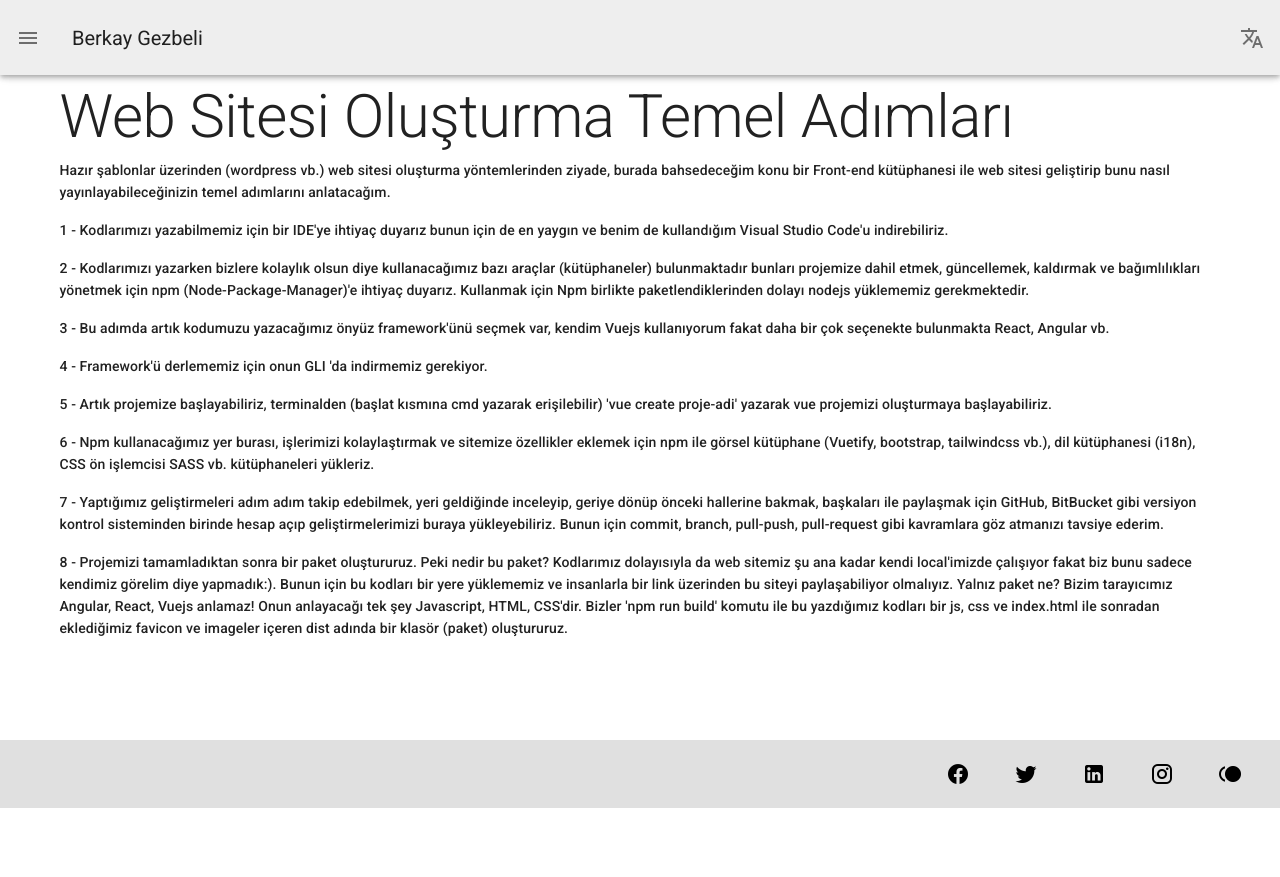
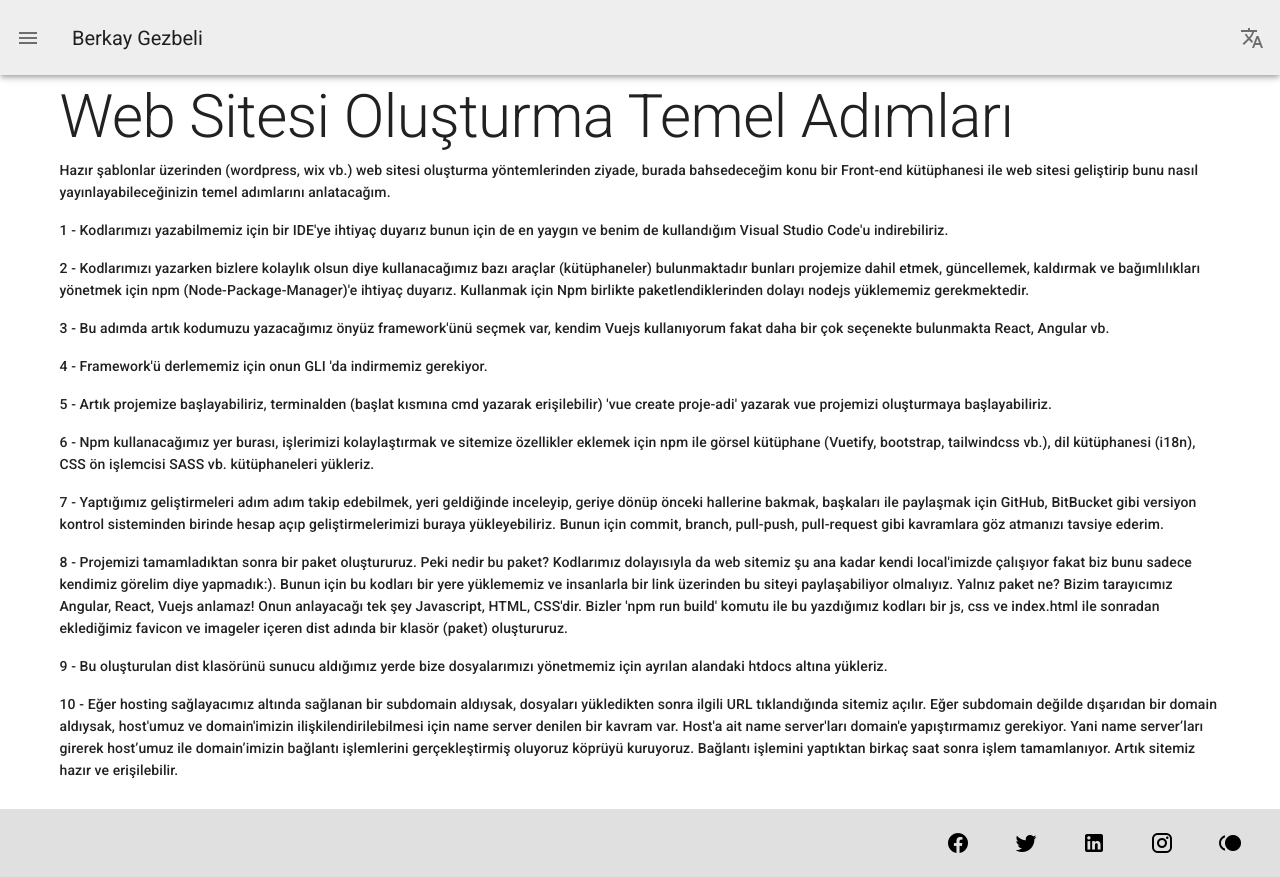
Before and after one commit to BerkayGezbeli/personal-blog, a Vue app: page /#/websitePage in a window 1280 px wide. Before the commit the page ends 808 px from the top, so only its background shows below. Built offline with nearby package versions, Linux system fonts and the light colour scheme.

Commit message:
finished websitePage

```diff
--- a/src/App.vue
+++ b/src/App.vue
@@ -143,7 +143,7 @@ export default {
   methods: {
     changeLanguage(lang){
       this.selectedLanguage = lang
-      this.$root.$i18n.locale = lang
+      this.$i18n.locale = lang
     }
   }
 };
--- a/src/components/websitePage.vue
+++ b/src/components/websitePage.vue
@@ -11,6 +11,8 @@
         <p class="text-subtitle-2">6 - {{ $t('website.sixth_content') }}</p>
         <p class="text-subtitle-2">7 - {{ $t('website.seventh_content') }}</p>
         <p class="text-subtitle-2">8 - {{ $t('website.eighth_content') }}</p>
+        <p class="text-subtitle-2">9 - {{ $t('website.nineth_content') }}</p>
+        <p class="text-subtitle-2">10 - {{ $t('website.tenth_content') }}</p>
     </div>
   </v-container>
 </template>
--- a/src/locales/en.json
+++ b/src/locales/en.json
@@ -17,6 +17,17 @@
         "content": "My name is Berkay Gezbeli, to give information about myself and share somethings about my life, I have created this blog. You can get information what you wonder about me."
     },
     "website": {
-        "header": "Website Creation Basic Steps"
+        "header": "Website Creation Basic Steps",
+        "main_content": "Rather than the methods of creating a website through ready-made templates (wordpress, wix, etc.), I will explain the basic steps of how you can develop and publish a website with a Front-end library.",
+        "first_content": "We need IDE (Integrated Development Environment) to code for that we can install Visual Studio Code which is most common IDE also I use it.",
+        "second_content": "When we are coding there are some tools (frameworks, packages) which makes our job easier. To install, update, remove and managing the dependencies for this packages we need the 'npm' (Node-Package-Manager). To use npm need to install nodejs cause they are packaged together.",
+        "third_content": "At this stage we must choose what front-end framework we will use. I use vuejs but there are lots of choise for instance Angular, React, JQuery etc.",
+        "fourth_content": "To compile framework's code we need thats CLI",
+        "fifth_content": "Now we are ready to start our project, from terminal (can be reached with wrting cmd to search bar) with writing 'vue create project-name' we can start to create our vue project.",
+        "sixth_content": "This is where we will use npm, with npm to make our work easier and add features to our site we add (Vuetify, bootstrap, tailwindcss etc.), internationalization framework (i18n), CSS preprocessor SASS vb. ",
+        "seventh_content": "To can follow what we've done step by step, sometimes to examine, going back and looking at previous versions, to share with others we can sign up one of the version control system like GitHub, BitBucket, we can upload our developments there. For this I recommend you to take a look at concepts such as commit, branch, pull-push, pull-request.",
+        "eighth_content": "After we completed our project we create a package. So what is this package? Our codes therefore our site is working on locale but we have not done this to see this for just ourselves :). Because of this we need to upload our codes to somewhere and site can be shared with people via link. But still what is this package? Our browser do not understand Angular, React, Vuejs! There is one thing that it can understand HTML, CSS, Javascript . With the 'npm run build' command, we create a folder (package) named dist that contains the codes we wrote, a js, css and index.html, and the favicon and images we added later.",
+        "nineth_content": "We upload this created dist folder under htdocs in the area reserved for us to manage our files, where we get the server.",
+        "tenth_content": "If we have a subdomain provided under our hosting provider, after uploading the files, clicking the relevant URL will open our site. If we bought an external domain, not a subdomain, there is a concept called a name server so that our host and domain can be associated. We need to paste the name servers of the host into the domain. In other words, by entering the name servers, we perform the connection operations of our host and domain, and we build the bridge. A few hours after making the connection process, the process is completed. Our site is now ready and accessible."
     }
 }
--- a/src/locales/tr.json
+++ b/src/locales/tr.json
@@ -19,7 +19,7 @@
     },
     "website": {
         "header": "Web Sitesi Oluşturma Temel Adımları",
-        "main_content": "Hazır şablonlar üzerinden (wordpress vb.) web sitesi oluşturma yöntemlerinden ziyade, burada bahsedeceğim konu bir Front-end kütüphanesi ile web sitesi geliştirip bunu nasıl yayınlayabileceğinizin temel adımlarını anlatacağım.",
+        "main_content": "Hazır şablonlar üzerinden (wordpress, wix vb.) web sitesi oluşturma yöntemlerinden ziyade, burada bahsedeceğim konu bir Front-end kütüphanesi ile web sitesi geliştirip bunu nasıl yayınlayabileceğinizin temel adımlarını anlatacağım.",
         "first_content": "Kodlarımızı yazabilmemiz için bir IDE'ye ihtiyaç duyarız bunun için de en yaygın ve benim de kullandığım Visual Studio Code'u indirebiliriz.",
         "second_content": "Kodlarımızı yazarken bizlere kolaylık olsun diye kullanacağımız bazı araçlar (kütüphaneler) bulunmaktadır bunları projemize dahil etmek, güncellemek, kaldırmak ve bağımlılıkları yönetmek için npm (Node-Package-Manager)'e ihtiyaç duyarız. Kullanmak için Npm birlikte paketlendiklerinden dolayı nodejs yüklememiz gerekmektedir. ",
         "third_content": "Bu adımda artık kodumuzu yazacağımız önyüz framework'ünü seçmek var, kendim Vuejs kullanıyorum fakat daha bir çok seçenekte bulunmakta React, Angular vb.",
@@ -27,6 +27,8 @@
         "fifth_content": "Artık projemize başlayabiliriz, terminalden (başlat kısmına cmd yazarak erişilebilir) 'vue create proje-adi' yazarak vue projemizi oluşturmaya başlayabiliriz.",
         "sixth_content": "Npm kullanacağımız yer burası, işlerimizi kolaylaştırmak ve sitemize özellikler eklemek için npm ile görsel kütüphane (Vuetify, bootstrap, tailwindcss vb.), dil kütüphanesi (i18n), CSS ön işlemcisi SASS vb. kütüphaneleri yükleriz.",
         "seventh_content": "Yaptığımız geliştirmeleri adım adım takip edebilmek, yeri geldiğinde inceleyip, geriye dönüp önceki hallerine bakmak, başkaları ile paylaşmak için GitHub, BitBucket gibi versiyon kontrol sisteminden birinde hesap açıp geliştirmelerimizi buraya yükleyebiliriz. Bunun için commit, branch, pull-push, pull-request gibi kavramlara göz atmanızı tavsiye ederim.",
-        "eighth_content": "Projemizi tamamladıktan sonra bir paket oluştururuz. Peki nedir bu paket? Kodlarımız dolayısıyla da web sitemiz şu ana kadar kendi local'imizde çalışıyor fakat biz bunu sadece kendimiz görelim diye yapmadık:). Bunun için bu kodları bir yere yüklememiz ve insanlarla bir link üzerinden bu siteyi paylaşabiliyor olmalıyız. Yalnız paket ne? Bizim tarayıcımız Angular, React, Vuejs anlamaz! Onun anlayacağı tek şey Javascript, HTML, CSS'dir. Bizler 'npm run build' komutu ile bu yazdığımız kodları bir js, css ve index.html ile sonradan eklediğimiz favicon ve imageler içeren dist adında bir klasör (paket) oluştururuz."
+        "eighth_content": "Projemizi tamamladıktan sonra bir paket oluştururuz. Peki nedir bu paket? Kodlarımız dolayısıyla da web sitemiz şu ana kadar kendi local'imizde çalışıyor fakat biz bunu sadece kendimiz görelim diye yapmadık:). Bunun için bu kodları bir yere yüklememiz ve insanlarla bir link üzerinden bu siteyi paylaşabiliyor olmalıyız. Yalnız paket ne? Bizim tarayıcımız Angular, React, Vuejs anlamaz! Onun anlayacağı tek şey Javascript, HTML, CSS'dir. Bizler 'npm run build' komutu ile bu yazdığımız kodları bir js, css ve index.html ile sonradan eklediğimiz favicon ve imageler içeren dist adında bir klasör (paket) oluştururuz.",
+        "nineth_content": "Bu oluşturulan dist klasörünü sunucu aldığımız yerde bize dosyalarımızı yönetmemiz için ayrılan alandaki htdocs altına yükleriz.",
+        "tenth_content": "Eğer hosting sağlayacımız altında sağlanan bir subdomain aldıysak, dosyaları yükledikten sonra ilgili URL tıklandığında sitemiz açılır. Eğer subdomain değilde dışarıdan bir domain aldıysak, host'umuz ve domain'imizin ilişkilendirilebilmesi için name server denilen bir kavram var. Host'a ait name server'ları domain'e yapıştırmamız gerekiyor. Yani name server’ları girerek host’umuz ile domain’imizin bağlantı işlemlerini gerçekleştirmiş oluyoruz köprüyü kuruyoruz. Bağlantı işlemini yaptıktan birkaç saat sonra işlem tamamlanıyor. Artık sitemiz hazır ve erişilebilir."
     }
 }
```
